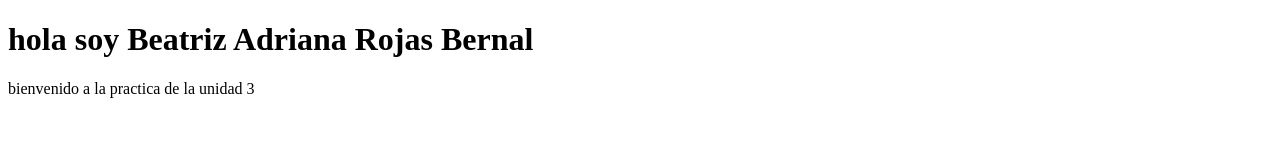
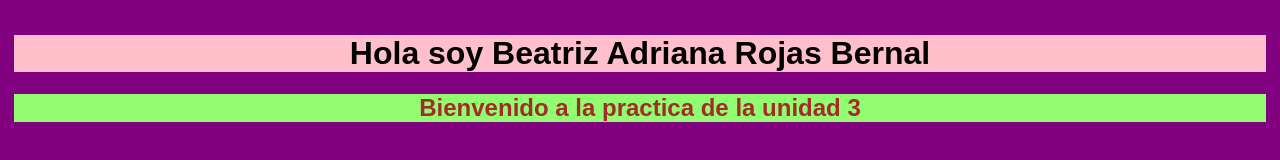
Before and after one commit to AdrianaRB13/practica-u3, a plain HTML site: page index.html in a window 1280 px wide. Drawn offline with Linux system fonts and the light colour scheme.

Commit message:
version tres

```diff
--- a/estilos.css
+++ b/estilos.css
@@ -1,9 +1,21 @@
 header{
 	background-color: pink;
 	text-align: center;
+	color: black;
 
 }
 section{
-	background: blue;
+	background: #92fd70;
 	text-align: center;
+	color: brown;
 }
+body{
+
+			background-color: purple;
+			border-radius: 5px;
+			color: white;
+			font-family: sans-serif;
+			margin: 10px;
+			padding: 4px;
+			text-align: center;
+}
--- a/index.html
+++ b/index.html
@@ -1,12 +1,13 @@
 <!DOCTYPE html>
 <html>
 <head>
+	<link rel="stylesheet" type="text/css" href="estilos.css">
 	<title>practica unidad 3 Beatriz Rojas</title>
 </head>
 <body>
 	<header>
-		<h1>hola soy Beatriz Adriana Rojas Bernal</h1>
+		<h1>Hola soy Beatriz Adriana Rojas Bernal</h1>
 	</header>
-	<section>bienvenido a la practica de la unidad 3</section>
+	<section><h2>Bienvenido a la practica de la unidad 3</h2></section>
 </body>
 </html>
```
Also changed, not shown: adriana.html (added, +10 -0 lines).
